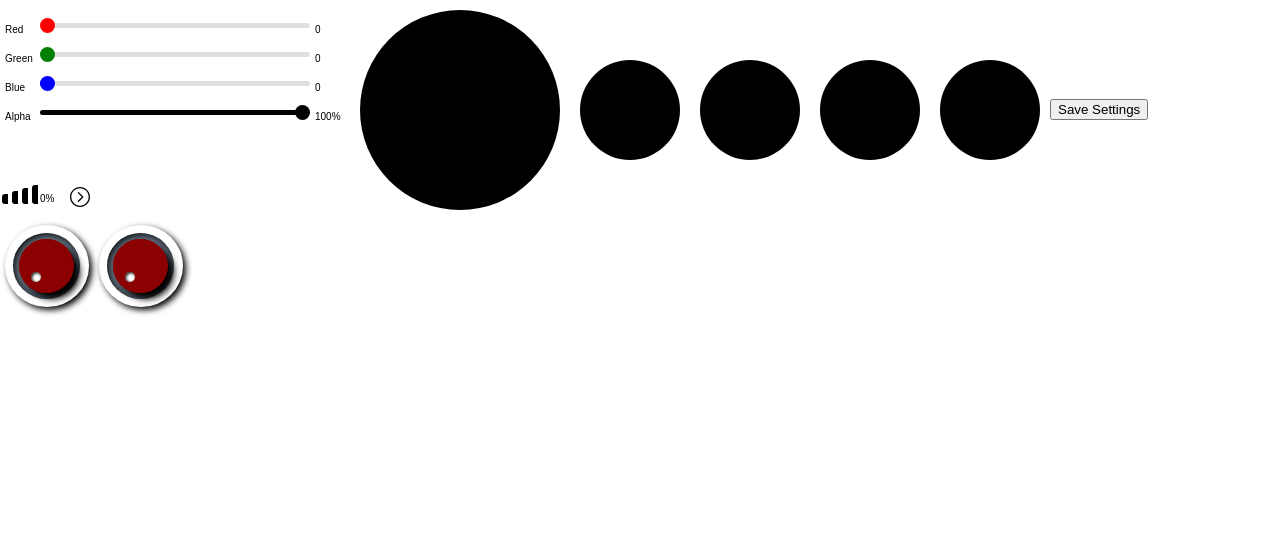
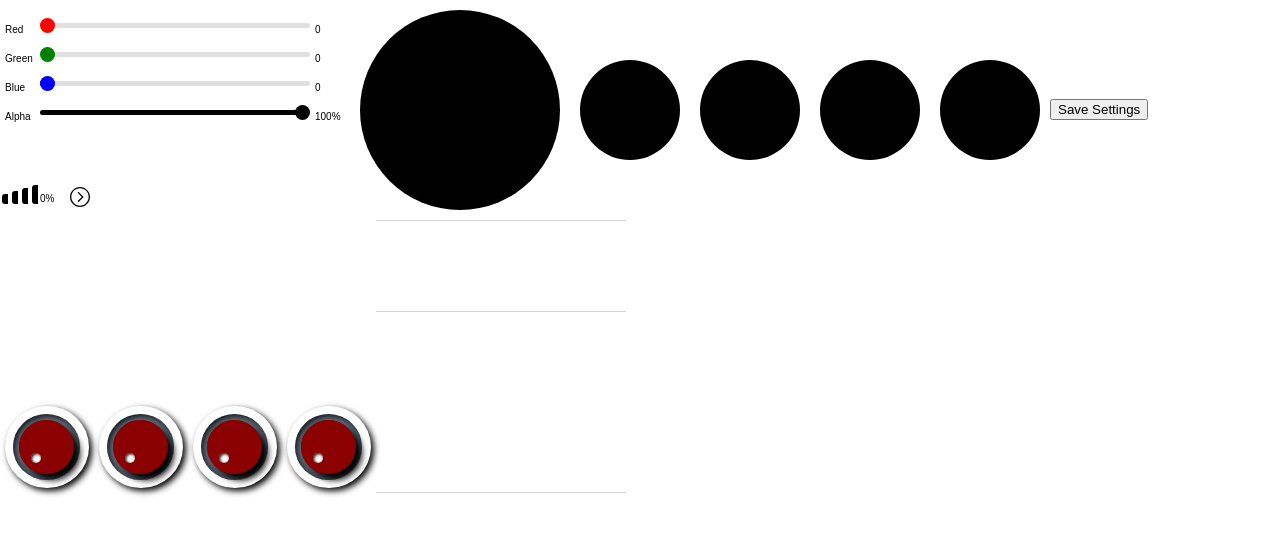
Before and after one commit to rardray/RGBA_SLIDERS, a React (Create React App) app: page / in a window 1280 px wide. Shown: the top 534 px of the page. Built offline with nearby package versions, Linux system fonts and the light colour scheme.

Commit message:
added graph visual

```diff
--- a/src/App.js
+++ b/src/App.js
@@ -5,6 +5,7 @@ import Box from './Box';
 import VolumeIndicator from './Volume-indicator';
 import $ from 'jquery';
 import RoundControl from './RoundControl';
+import Graphs from './Graphs';
 class App extends Component {
   state = {
     r: 0,
@@ -14,6 +15,8 @@ class App extends Component {
     volume: 0,
     roundKnob80: 0,
     roundKnob100: 0,
+    roundKnob120: 0,
+    roundKnob200: 0,
     toggleMenu: false
   };
   componentDidMount() {
@@ -113,6 +116,12 @@ class App extends Component {
   };
   roundControl100 = value => {
     this.setState({ roundKnob100: value });
+  };
+  roundControl120 = value => {
+    this.setState({ roundKnob120: value });
+  };
+  roundControl200 = value => {
+    this.setState({ roundKnob200: value });
   };
   render() {
     return (
@@ -228,6 +237,85 @@ class App extends Component {
             pointer="round-pointer100"
           />
         </div>
+        <div style={{ display: 'inline-block', margin: 5 }}>
+          <RoundControl
+            roundControl={this.roundControl120}
+            roundKnob={this.state.roundKnob120}
+            control="round-control120"
+            pointer="round-pointer120"
+          />
+        </div>
+        <div style={{ display: 'inline-block', margin: 5 }}>
+          <RoundControl
+            roundControl={this.roundControl200}
+            roundKnob={this.state.roundKnob200}
+            control="round-control200"
+            pointer="round-pointer200"
+          />
+        </div>
+        <div style={{ display: 'inline-block', verticalAlign: 'bottom' }}>
+          <div
+            style={{
+              height: 90,
+              width: 50,
+              borderWidth: 1,
+              position: 'relative',
+              borderStyle: 'solid',
+              borderColor: 'lightgrey',
+              borderRight: 'none',
+              borderLeft: 'none',
+              borderBottom: 'none'
+            }}
+          />
+          <div
+            style={{
+              height: 180,
+              position: 'relative',
+              width: 50,
+              borderWidth: 1,
+              borderStyle: 'solid',
+              borderColor: 'lightgray',
+              borderLeft: 'none',
+              borderRight: 'none'
+            }}
+          />
+        </div>
+        <div
+          style={{
+            display: 'inline-block',
+            verticalAlign: 'bottom',
+            position: 'relative'
+          }}
+        >
+          <Graphs height={this.state.roundKnob80} />
+        </div>
+        <div
+          style={{
+            display: 'inline-block',
+            verticalAlign: 'bottom',
+            position: 'relative'
+          }}
+        >
+          <Graphs height={this.state.roundKnob100} />
+        </div>
+        <div
+          style={{
+            display: 'inline-block',
+            verticalAlign: 'bottom',
+            position: 'relative'
+          }}
+        >
+          <Graphs height={this.state.roundKnob120} />
+        </div>
+        <div
+          style={{
+            display: 'inline-block',
+            verticalAlign: 'bottom',
+            position: 'relative'
+          }}
+        >
+          <Graphs height={this.state.roundKnob200} />
+        </div>
         <div
           style={{ height: $(window).height(), width: $(window).width() }}
           onClick={this.cancelBar}
--- /dev/null
+++ b/src/Graphs.js
@@ -0,0 +1,18 @@
+import React from 'react';
+import './round-control.css';
+
+const Graphs = props => {
+  const style = {
+    height: props.height
+  };
+  return (
+    <div>
+      <div id="top-grid" />
+      <div id="parent">
+        <div className="graphs" style={style} />
+      </div>
+    </div>
+  );
+};
+
+export default Graphs;
--- a/src/round-control.css
+++ b/src/round-control.css
@@ -9,6 +9,26 @@
   border: 2px solid darkred;
 }
 .round-control100 {
+  height: 50px;
+  width: 50px;
+  transform: rotate(0deg);
+  background: radial-gradient(center, rgb(68, 68, 68), black);
+  display: inline-block;
+  border-radius: 50%;
+  position: relative;
+  border: 2px solid darkred;
+}
+.round-control120 {
+  height: 50px;
+  width: 50px;
+  transform: rotate(0deg);
+  background: radial-gradient(center, rgb(68, 68, 68), black);
+  display: inline-block;
+  border-radius: 50%;
+  position: relative;
+  border: 2px solid darkred;
+}
+.round-control200 {
   height: 50px;
   width: 50px;
   transform: rotate(0deg);
@@ -32,6 +52,32 @@
   box-shadow: inset 1px 1px 3px;
 }
 .round-pointer100 {
+  width: 10px;
+  background: white;
+  height: 10px;
+  position: relative;
+  display: inline-block;
+  vertical-align: middle;
+  margin-top: 31px;
+  margin-left: 10px;
+  transform: rotate(0deg);
+  border-radius: 50%;
+  box-shadow: inset 1px 1px 3px;
+}
+.round-pointer120 {
+  width: 10px;
+  background: white;
+  height: 10px;
+  position: relative;
+  display: inline-block;
+  vertical-align: middle;
+  margin-top: 31px;
+  margin-left: 10px;
+  transform: rotate(0deg);
+  border-radius: 50%;
+  box-shadow: inset 1px 1px 3px;
+}
+.round-pointer200 {
   width: 10px;
   background: white;
   height: 10px;
@@ -69,3 +115,34 @@
   display: inline-block;
   position: relative;
 }
+
+#parent {
+  position: relative;
+  height: 180px;
+  width: 50px;
+  border: 1px solid lightgrey;
+  margin: 0;
+  border-left: none;
+  border-right: none;
+}
+
+#parent .graphs {
+  width: 40px;
+  position: absolute;
+  background: red;
+  bottom: 0px;
+  left: 4px;
+  vertical-align: bottom;
+  z-index: 1;
+}
+
+#top-grid {
+  position: relative;
+  height: 90px;
+  width: 50px;
+  border: 1px solid lightgrey;
+  border-bottom: none;
+  border-left: none;
+  border-right: none;
+  margin: 0;
+}
```
